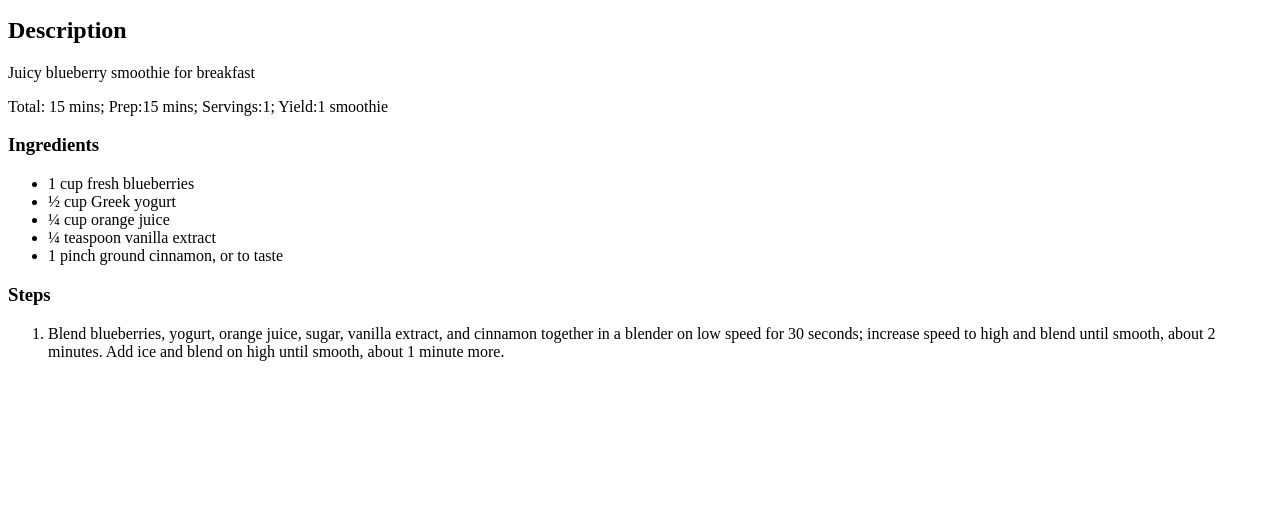
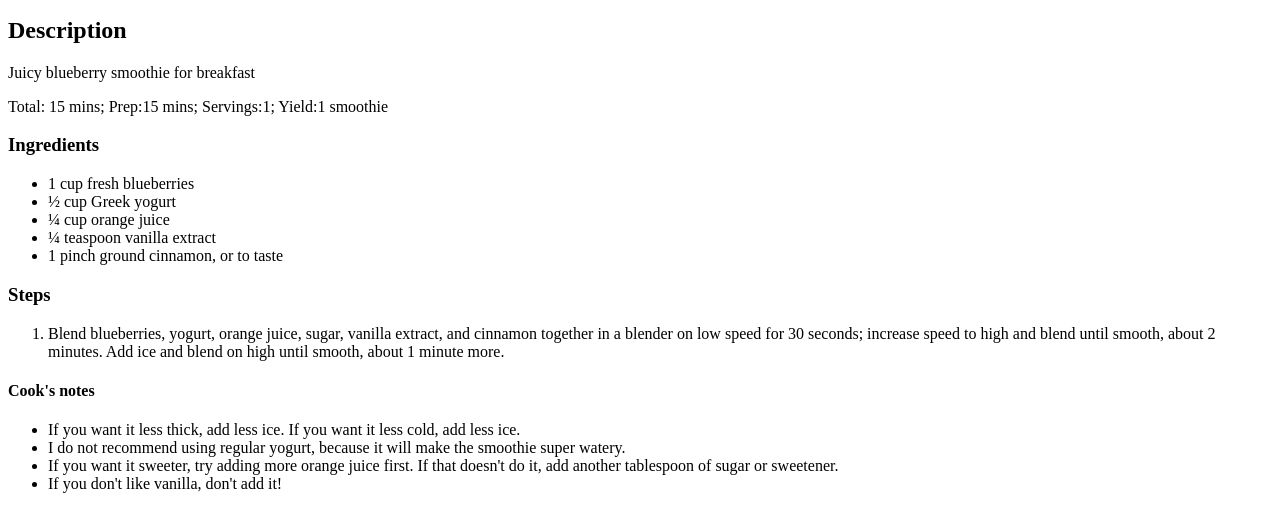
Before and after one commit to lpenche/odin-recipes, a plain HTML site: page recipes/smoothie.html in a window 1280 px wide. Shown: the part 101-632 px from the top of the page. Drawn offline with Linux system fonts and the light colour scheme.

Commit message:
Add paragraph smoothie.html

```diff
--- a/recipes/smoothie.html
+++ b/recipes/smoothie.html
@@ -24,5 +24,12 @@
     <ol>
         <li>Blend blueberries, yogurt, orange juice, sugar, vanilla extract, and cinnamon together in a blender on low speed for 30 seconds; increase speed to high and blend until smooth, about 2 minutes. Add ice and blend on high until smooth, about 1 minute more.</li>
     </ol>
+    <h4>Cook's notes</h4>
+    <ul>
+        <li>If you want it less thick, add less ice. If you want it less cold, add less ice.</li>
+        <li>I do not recommend using regular yogurt, because it will make the smoothie super watery.</li>
+        <li>If you want it sweeter, try adding more orange juice first. If that doesn't do it, add another tablespoon of sugar or sweetener.</li>
+        <li>If you don't like vanilla, don't add it!</li>
+    </ul>
 </body>
 </html>
```
